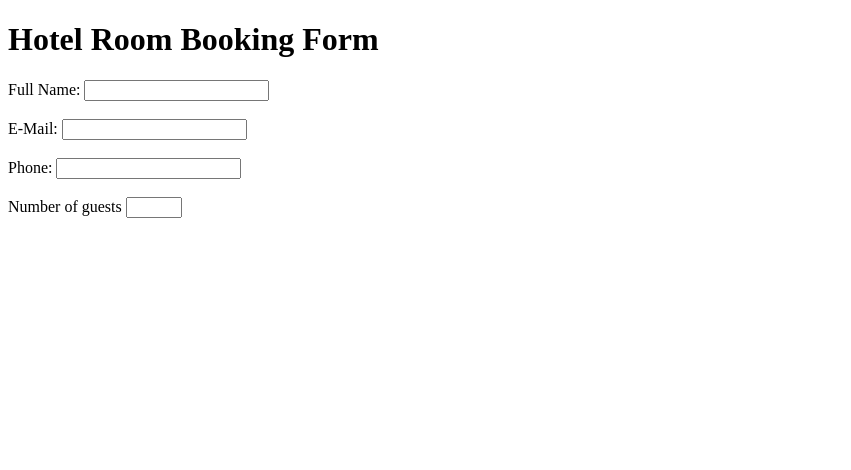
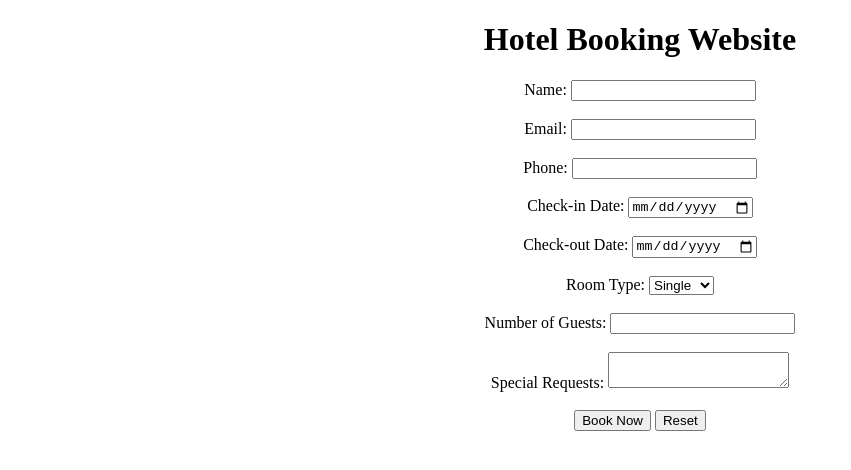
Before and after one commit to MayankTyagi17/WDW_0010, a plain HTML site: page Experiment 4/index.html in a window 1280 px wide. Shown: the whole page, without its empty margins (0-851 px from the left). Drawn offline with Linux system fonts and the light colour scheme.

Commit message:
assignment 4

```diff
--- a/Experiment 4/index.html
+++ b/Experiment 4/index.html
@@ -6,26 +6,49 @@
     <title>Hostle Room Booking form </title>
 </head>
 <body>
-    <h1>Hotel Room Booking Form</h1>
-    <form action="#" method="post">
-        <label for="Fn">Full Name:</label>
-        <input type="text" id="Fn" name="Full Name" required>
-        <br><br>
-        <label for="email">E-Mail:</label>
-        <input type="email" id="email" required>
-        <br><br>
-        <label for="phone">Phone:</label>
-        <input type="phone" id="phone" required>
-<br><br>
+<h1 align="center"> Hotel Booking Website</h1>
+        <form action="#" method="post" align="center">
+            <label for="name">Name:</label>
+            <input type="text" id="name" name="name" required><br><br>
 
+            <label for="email">Email:</label>
+            <input type="email" id="email" name="email" required><br><br>
 
+            <label for="phone">Phone:</label>
+            <input type="tel" id="phone" name="phone" required><br><br>
 
+            <label for="check-in">Check-in Date:</label>
+            <input type="date" id="check-in" name="check-in" required><br><br>
 
-        <label for="guests">Number of guests</label>
-        <input type="number" id="guests" name="guests" min="1" max="10" required>
-        <br><br>
+            <label for="check-out">Check-out Date:</label>
+            <input type="date" id="check-out" name="check-out" required><br><br>
+
+            <label for="room-type">Room Type:</label>
+            <select id="room-type" name="room-type" required>
+                <option value="single">Single</option>
+                <option value="double">Double</option>
+                <option value="suite">Suite</option>
+            </select><br><br>
+
+            <label for="guests">Number of Guests:</label>
+            <input type="number" id="guests" name="guests" min="1" required><br><br>
+
+            <label for="special-requests">Special Requests:</label>
+            <textarea id="special-requests" name="special-requests"></textarea><br><br>
+
+            <input type="submit" value="Book Now">
+            <input type="reset" value="Reset">
+        </form>
+    </body>
+</html>
 
 
 
 </body>
 </html>
+
+
+
+
+</body>
+</html>
```
Also changed, not shown: Assignment 1/index.html (+37 -2 lines), Assignment 3/index.html (added, +12 -0 lines).
